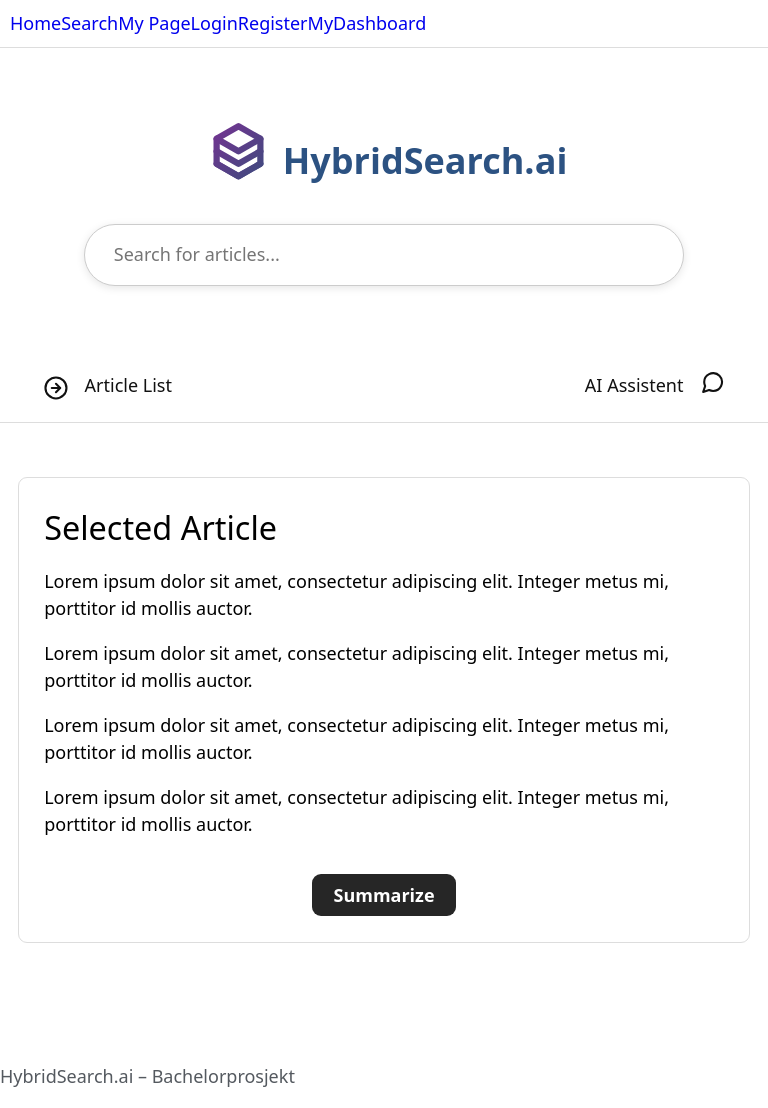
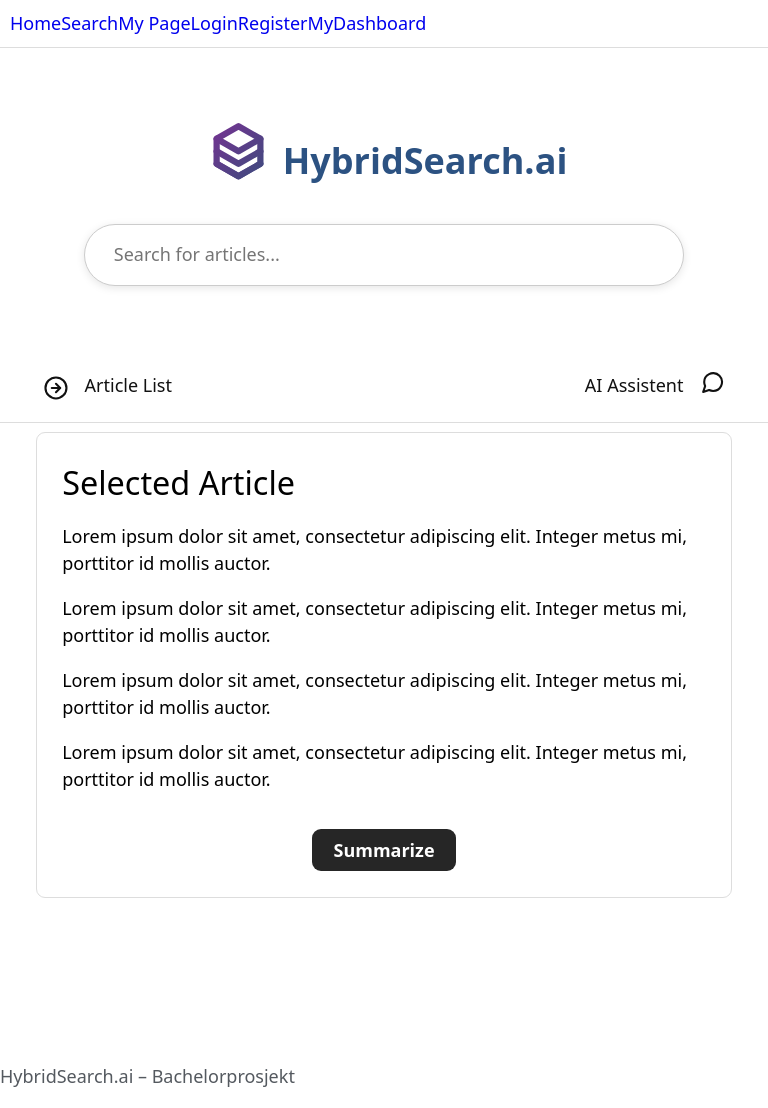
Before and after one commit to Hussein-Ali-Shamarti/Bachelor-SearchMotor, a React (Create React App) app in the folder frontend/: page /mydashboard in a window 768 px wide. Built offline with nearby package versions, Linux system fonts and the light colour scheme.

Commit message:
Fix: Align dashboard headers on mobile/tablet/desktop -Updated media query

```diff
--- a/frontend/src/assets/styles/MyDashboard.css
+++ b/frontend/src/assets/styles/MyDashboard.css
@@ -61,7 +61,12 @@
 .article-sidebar,
 .ai-sidebar {
   background: hsl(0, 0%, 90%);
-  padding: 1rem 1.4rem;
+  padding-top: 2rem;
+
+padding-right: 1.4rem;
+padding-bottom: 1rem;
+padding-left: 1.4rem;
+
   border-right: 1px solid #ccc;
 }
 
@@ -84,15 +89,15 @@
   HOVEDOMRÅDE – SELECTED ARTICLE OG SUMMARY
 --------------------------------------------------------------*/
 
-.main-area {
+/* .main-area {
   padding: 2rem;
-}
+} */
 
 .dashboard-cards {
   display: flex;
   flex-wrap: wrap;
   gap: 2rem;
-  margin-top: 2rem;
+
 }
 
 .selected-article-card,
@@ -232,9 +237,9 @@
     grid-template-columns: 1fr;
   }
 
-  .main-area {
+  /* .main-area {
     padding: 1rem;
-  }
+  } */
 
 
 
@@ -252,7 +257,8 @@
 
 .main-area {
   grid-area: main;
-  padding: 2rem;
+  padding: 0.5rem 2rem 2rem;
+
 }
 
 .ai-sidebar {
@@ -313,11 +319,17 @@
 /* tablett view  */
 
 @media screen and (min-width: 601px) and (max-width: 1024px) {
-  .article-sidebar,
-  .ai-sidebar,
   .main-area {
     width: 100%;
-    padding: 1rem;
+    padding: 0.5rem 2rem 2rem; /* lavere top-padding for justert overskrift */
+    background: white;
+    display: block;
+  }
+
+  .article-sidebar,
+  .ai-sidebar {
+    width: 100%;
+    padding: 2rem 2rem 2rem; /* beholder god luft rundt overskrift */
     background: white;
     display: block;
   }
```
